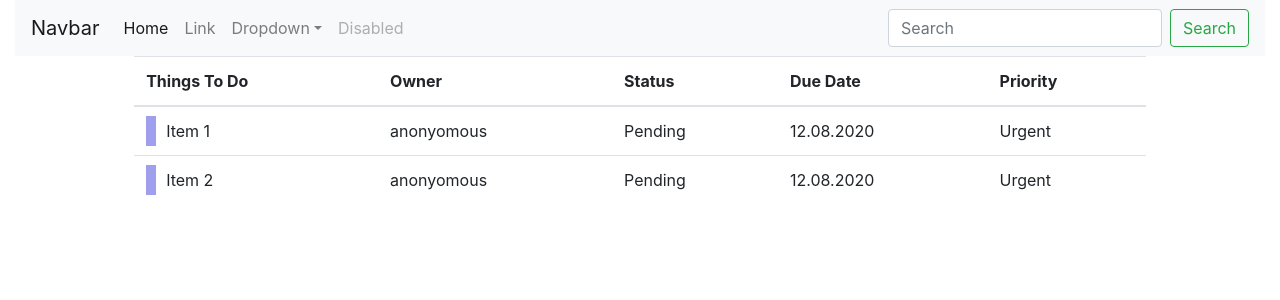
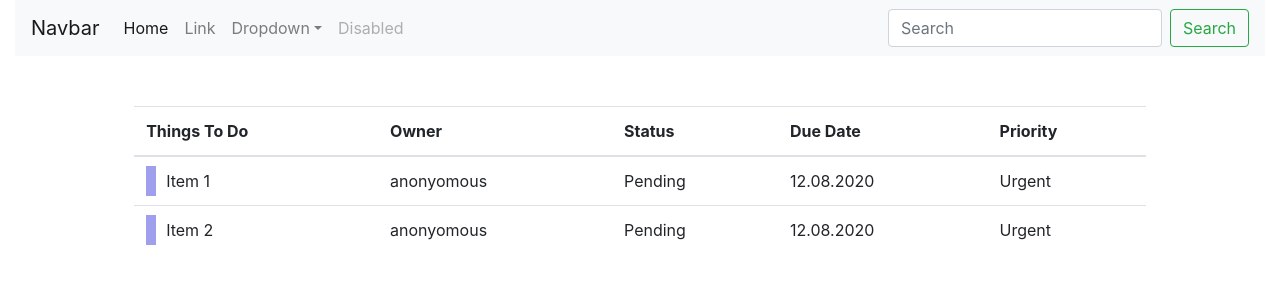
Before and after one commit to rajiv-shrivastava/react-draggable-table, a React (Create React App) app: page / in a window 1280 px wide. Shown: the top 300 px of the page. Built offline with nearby package versions, Linux system fonts and the light colour scheme.

Commit message:
header style added

```diff
--- a/src/App.jsx
+++ b/src/App.jsx
@@ -7,7 +7,7 @@ export default class App extends React.Component {
     return (
       <div className="container-fluid">
         <Header />
-        <div className="offset-1 col-10">
+        <div className="offset-1 col-10 mt-50">
         <TableWithDrag />
         </div>
         </div>
--- a/src/Header.jsx
+++ b/src/Header.jsx
@@ -1,4 +1,5 @@
 import React from 'react'
+import './assets/css/style.css';
 
 
 const Header = () => (
--- a/src/assets/css/style.css
+++ b/src/assets/css/style.css
@@ -48,6 +48,6 @@
     margin-right: 10px;
 }
 
-.mt-100 {
-    margin-top: 100px;
+.mt-50 {
+    margin-top: 50px;
 }
```
